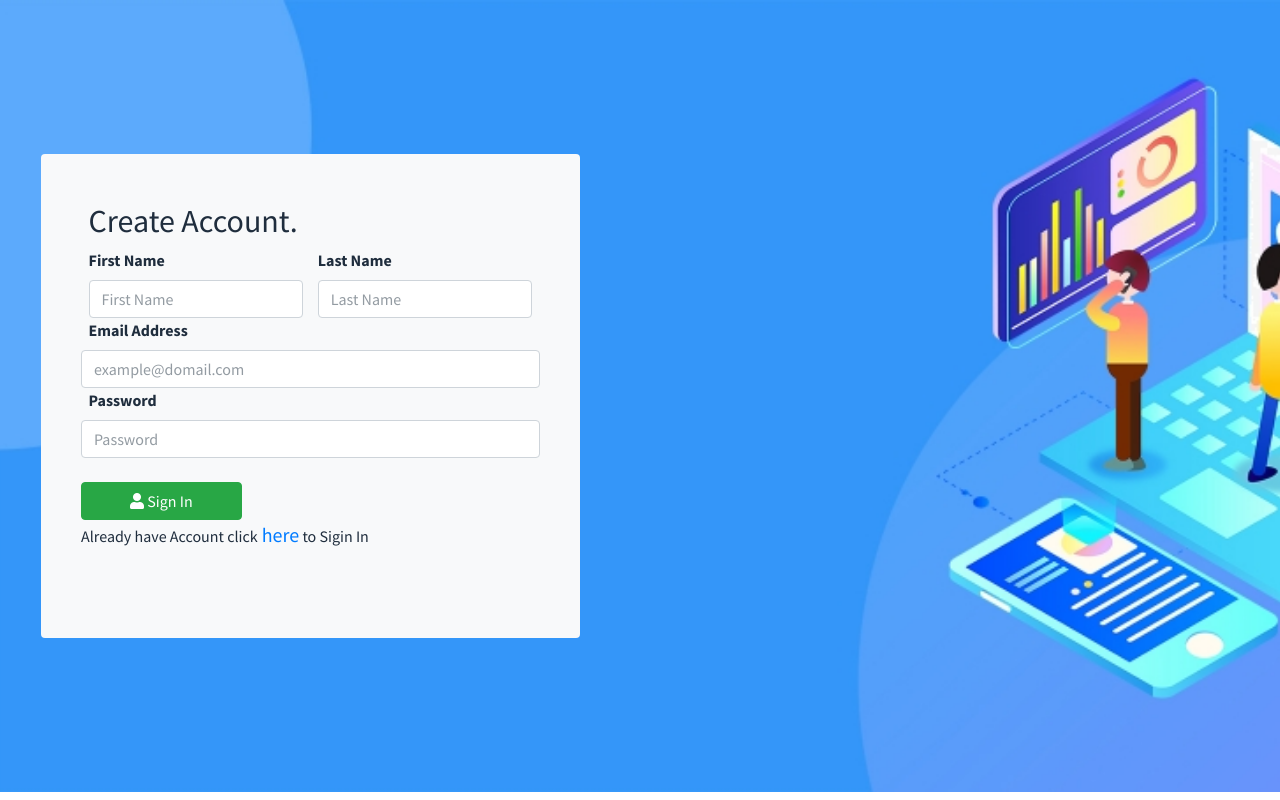
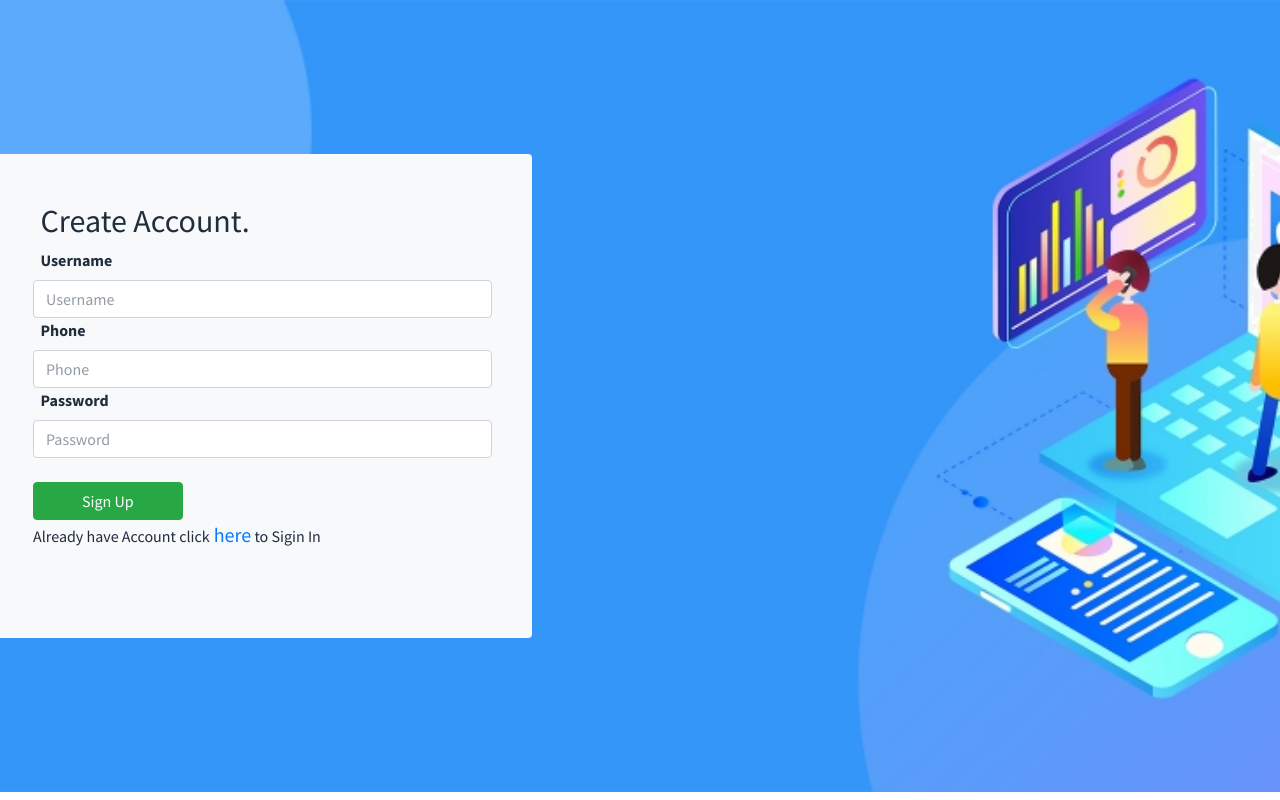
Before and after one commit to nahayoarthur/Mining-site-safety-system, a PHP site: page /createAccount.php in a window 1280 px wide. Run offline with PHP 8.4, Linux system fonts and the light colour scheme; some libraries are stand-ins or nearby versions.

Commit message:
correcting change

```diff
--- a/createAccount.php
+++ b/createAccount.php
@@ -30,24 +30,21 @@
          style="height:99vh;background-image:url('assets/images/bg.jpg');
             background-size:cover;
             background-position:fixed;">
-            <div class="col-md-6 col-sm-12 col-lg-5 bg-light rounded mx-5 px-5 py-5">
+            <div class="col-md-6 col-sm-12 col-lg-5 bg-light rounded px-5 py-5">
                 <h2>Create Account.</h2>
-                <form class="form-group">
+                <form class="form-group" action="" method="post">
+
                     <div class="input-container row">
-                        <div class="col-md-6 col-lg-6 col-sm-12">
-                            <label for="" class="label">First Name</label>
-                            <input type="text" name="fname" placeholder="First Name" class="form-control">
-                        </div>
-                        <div class="col-md-6 col-lg-6 col-sm-12">
-                            <label for="" class="label">Last Name</label>
-                            <input type="text" name="lname" placeholder="Last Name" class="form-control">
-                        </div>
+                        <label for="" class="label col-12">
+                            Username
+                        </label>
+                        <input type="text" name="username" placeholder="Username" class="form-control">
                     </div>
                     <div class="input-container row">
                         <label for="" class="label col-12">
-                            Email Address
+                            Phone
                         </label>
-                        <input type="email" name="email" placeholder="example@domail.com" class="form-control">
+                        <input type="text" name="phone" placeholder="Phone" class="form-control">
                     </div>
                     <div class="input-container row">
                         <label for="" class="label col-12">
@@ -57,7 +54,7 @@
                     </div>
                     <div class="input-container row d-flex justify-content-between py-4">
                         <div><button type="submit" class="btn btn-success px-5">
-                            <i class="fa fa-user"></i> Sign In
+                             Sign Up
                         </button></div>
                         <div class="mr-4">
                             Already have Account click<a href="login.php" class="text-lg"> here</a> to Sigin In
--- a/login.php
+++ b/login.php
@@ -32,12 +32,12 @@
             background-position:fixed;">
             <div class="col-md-6 col-sm-12 col-lg-5 bg-light rounded mx-5 px-5 py-5">
                 <h2>Get's Started.</h2>
-                <form class="form-group">
+                <form class="form-group"  action="" method="post">
                     <div class="input-container row">
                         <label for="" class="label col-12">
-                            Email Address
+                            Username or Phone
                         </label>
-                        <input type="email" name="email" placeholder="example@domail.com" class="form-control col-md-10 col-sm-12 col-lg-10">
+                        <input type="text" name="username" placeholder="Username or Phone" class="form-control col-md-10 col-sm-12 col-lg-10">
                     </div>
                     <div class="input-container row">
                         <label for="" class="label col-12">
```
